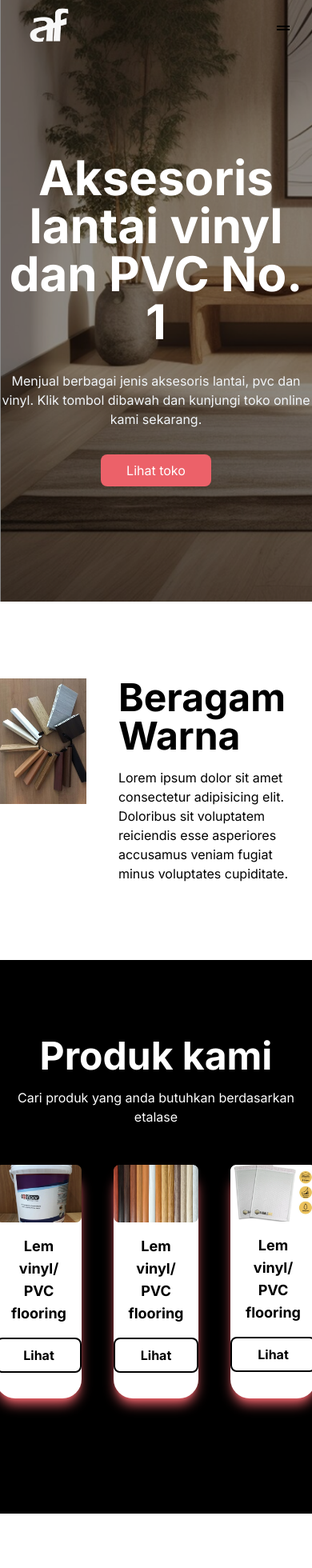
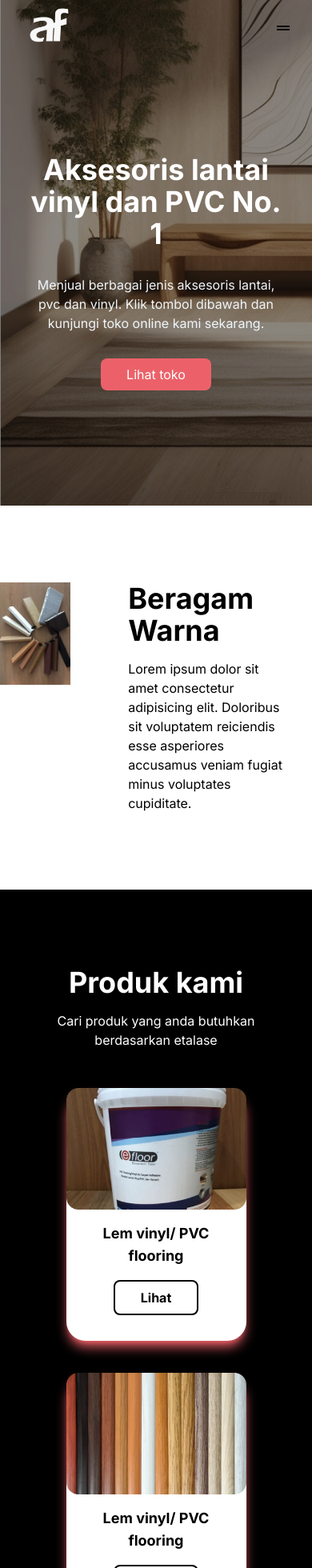
Before and after one commit to gearyaudie/afloor88, a Next.js app: page / in a window 390 px wide. Shown: the top 1960 px of the page at 80% size. Built offline with nearby package versions, Linux system fonts and the light colour scheme.

Commit message:
Add footer and barely mobile view on home page

```diff
--- /dev/null
+++ b/src/app/layouts/footer.tsx
@@ -0,0 +1,23 @@
+export const Footer = () => {
+    return (
+        <footer className="bg-white px-16 pt-24 pb-16 max-w-screen-lg mx-auto text-black">
+        <div className="flex pb-16 sm:justify-start justify-center">
+          <div className="font-bold mr-16">
+            Home
+          </div>
+          <div className="font-bold">
+            Artikel
+          </div>
+        </div>
+        <hr className="py-8"/>
+        <div className="flex sm:justify-center items-center md:lg:justify-between flex-col md:lg:flex-row">
+          <div className="text-slate-700 font-bold text-lg">
+            powered by backbone.id
+          </div>
+          <div>
+            @afloor88 2023
+          </div>
+        </div>
+      </footer>
+    )
+}
--- a/src/app/page.tsx
+++ b/src/app/page.tsx
@@ -1,6 +1,7 @@
 import Image from 'next/image'
 import React from 'react';
 import Navbar from './layouts/navbar'
+import { Footer } from './layouts/footer';
 
 export default function Home() {
 
@@ -8,8 +9,8 @@ export default function Home() {
     <>
     <Navbar />
       <main className="flex flex-col bg-white">
-        <div className="bg-[url('/images/bg.png')] w-full h-full bg-no-repeat py-24 pb-36 bg-cover mx-auto text-center">
-          <div className="text-white font-bold text-6xl max-w-screen-sm	 mx-auto pt-24">
+        <div className="bg-[url('/images/bg.png')] w-full px-8 h-full bg-no-repeat py-24 pb-36 bg-cover mx-auto text-center">
+          <div className="text-white font-bold text-4xl max-w-screen-sm	 mx-auto pt-24 md:lg:text-6xl">
             Aksesoris lantai vinyl dan PVC No. 1
           </div>
           <div className="text-slate-100 mx-auto  max-w-screen-sm pt-8">
@@ -30,8 +31,8 @@ export default function Home() {
               <img src="/images/beragam-warna-3.png" alt="" className="w-64 h-fit"/>
             </div>
           </div>
-          <div className="flex flex-col justify-center items-start max-w-sm">
-            <div className="font-bold text-5xl">Beragam Warna</div>
+          <div className="flex flex-col justify-center items-start max-w-sm text-black px-8">
+            <div className="font-bold text-4xl md:lg:text-5xl">Beragam Warna</div>
             <div className="pt-4">
               Lorem ipsum dolor sit amet consectetur adipisicing elit. Doloribus sit voluptatem
               reiciendis esse asperiores accusamus veniam fugiat minus voluptates cupiditate.
@@ -40,36 +41,36 @@ export default function Home() {
         </div>
       </main>
       <main className="bg-black">
-        <div className="flex flex-col pt-24 pb-24 text-center justify-center items-center mx-auto">
-            <div className="font-bold text-5xl text-white">Produk kami</div>
+        <div className="flex flex-col pt-24 pb-24 text-center justify-center items-center mx-auto px-8">
+            <div className="font-bold text-4xl md:lg:text-5xl text-white">Produk kami</div>
             <div className="pt-4 text-white">
               Cari produk yang anda butuhkan berdasarkan etalase
             </div>
-            <div className="flex my-12 gap-10">
+            <div className="flex my-12 gap-10 flex-wrap justify-center items-center">
               <div className="shadow-lg	bg-white rounded-3xl max-w-[225px] pb-8 shadow-[#ec6169]">
                 <img src="/images/etalase/lem.png" alt="" />
-                <div className="font-bold text-lg px-4 py-4">
+                <div className="font-bold text-lg px-4 py-4 text-black">
                   Lem vinyl/ PVC flooring
                 </div>
-                <button className="bg-white border-2 border-black py-2 px-8 font-bold rounded-lg">
+                <button className="bg-white border-2 border-black py-2 px-8 font-bold rounded-lg text-black">
                   Lihat
                 </button>
               </div>
               <div className="shadow-lg	bg-white rounded-3xl max-w-[225px] pb-8 shadow-[#ec6169]">
                 <img src="/images/etalase/wood.png" alt="" />
-                <div className="font-bold text-lg px-4 py-4">
+                <div className="font-bold text-lg px-4 py-4 text-black">
                   Lem vinyl/ PVC flooring
                 </div>
-                <button className="bg-white border-2 border-black py-2 px-8 font-bold rounded-lg">
+                <button className="bg-white border-2 border-black py-2 px-8 font-bold rounded-lg text-black">
                   Lihat
                 </button>
               </div>
               <div className="shadow-lg	bg-white rounded-3xl max-w-[225px] pb-8 shadow-[#ec6169]">
                 <img src="/images/etalase/amplop.png" alt="" />
-                <div className="font-bold text-lg px-4 py-4">
+                <div className="font-bold text-lg px-4 py-4 text-black">
                   Lem vinyl/ PVC flooring
                 </div>
-                <button className="bg-white border-2 border-black py-2 px-8 font-bold rounded-lg">
+                <button className="bg-white border-2 border-black py-2 px-8 font-bold rounded-lg text-black">
                   Lihat
                 </button>
               </div>
@@ -78,14 +79,14 @@ export default function Home() {
       </main>
       <main className="bg-white">
         <div className="flex flex-col pt-24 pb-24 text-center justify-center items-center mx-auto">
-          <div className="font-bold text-5xl text-black">Temui kami di</div>
-          <div className="flex gap-8 pt-16">
+          <div className="font-bold text-4xl text-black md:lg:text-5xl">Temui kami di</div>
+          <div className="flex gap-8 pt-16 px-8 flex-wrap justify-center items-center">
             <div className="bg-gradient-to-br from-white via-green-200 to-green-300 shadow-2xl max-w-[500px] relative text-left rounded-xl border-4 flex flex-col relative">
               <div className="pt-8 px-8">
-                <div className="font-bold text-xl">Toko Ijo</div>
+                <div className="font-bold text-xl text-black">Toko Ijo</div>
                 <div className="text-black">Kunjungi lapak kami di tokopedia dengan rating 4.9 bintang</div>
               </div>
-              <img src="/images/tokped3.png" alt="" className="mx-auto text-right rounded-br-lg w-[90%] mt-8 absolute bottom-0 right-0 shadow-lg" />
+              <img src="/images/tokped3.png" alt="" className="mx-auto text-right rounded-br-lg w-[90%] mt-8 bottom-0 right-0 shadow-lg" />
             </div>
             <div>
               <div className="bg-[#fc6203] shadow-2xl max-w-[300px] rounded-xl border-4 relative">
@@ -99,6 +100,9 @@ export default function Home() {
           </div>
         </div>
       </main>
+      <main className="bg-white">
+      <Footer />
+      </main>
     </>
   )
 }
```
